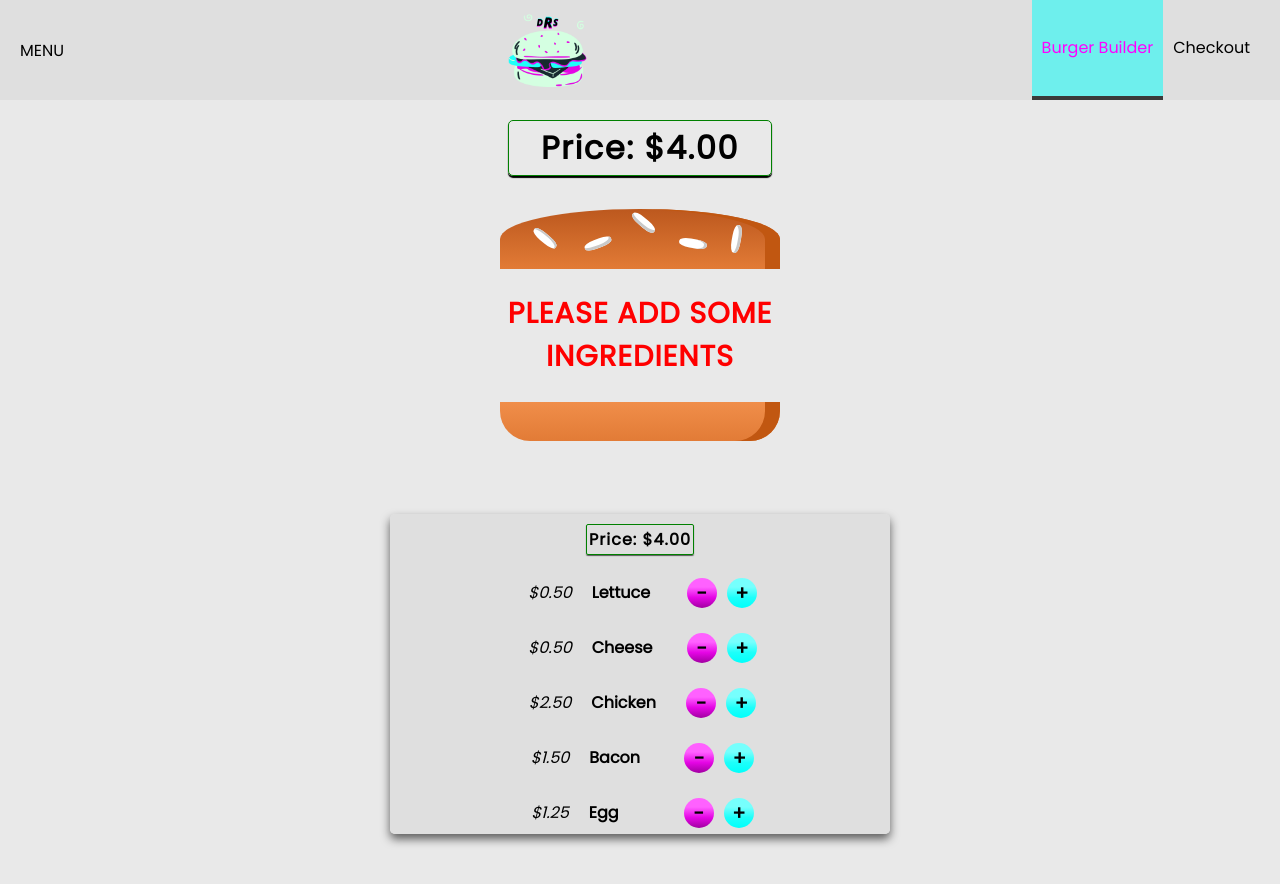
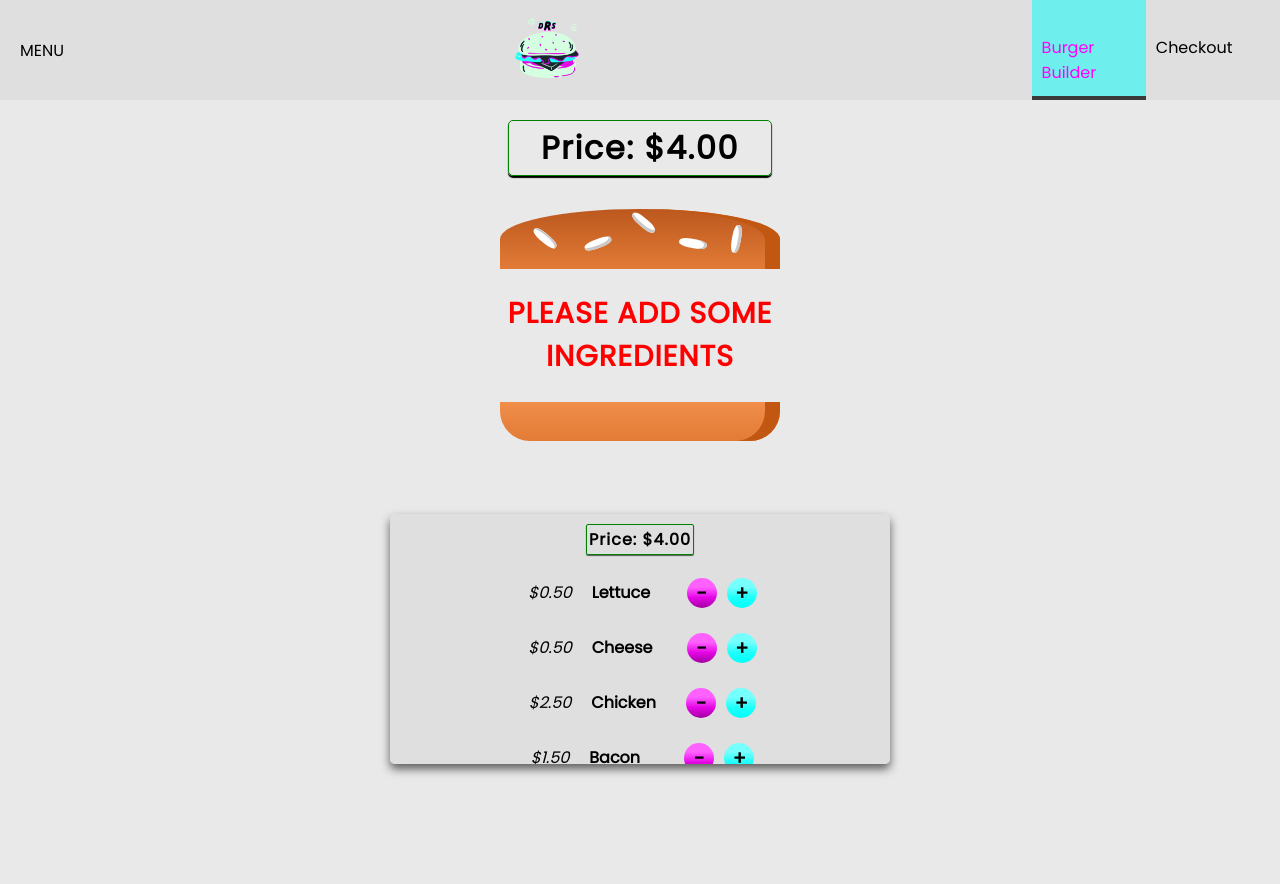
Before and after one commit to damonspencerroberts/DRS-Burger-Builder, a React (Create React App) app: page / in a window 1280 px wide. Shown: the top 884 px of the page. Built offline with nearby package versions, Linux system fonts and the light colour scheme.

Commit message:
added side bar and tool bar

```diff
--- a/src/components/Navigation/Toolbar/Toolbar.js
+++ b/src/components/Navigation/Toolbar/Toolbar.js
@@ -1,13 +1,16 @@
 import React from 'react';
 import classes from "./Toolbar.module.css";
-import Logo from "../../../assets/Drs-burger.png";
+import Logo from "../../logo/logo";
 import NavigationItems from "../navigation-items/Navigation-items";
+
+
+
 
 
 const Toolbar = (props) =>
     <header className = {classes.Toolbar}>
         <div>MENU</div>
-        <div><img className = {classes.Logo} src = {Logo} alt = "drs-burger"></img></div>
+        <div className = {classes.Logo}><Logo/></div>
         <nav>
             <NavigationItems/>
         </nav>
--- a/src/components/Navigation/Toolbar/Toolbar.module.css
+++ b/src/components/Navigation/Toolbar/Toolbar.module.css
@@ -18,5 +18,5 @@
 }
 
 .Logo {
-    width: 80px;
+    height: 90%;
 }
--- a/src/components/Navigation/navigation-items/navigation-item/Nav-item.module.css
+++ b/src/components/Navigation/navigation-items/navigation-item/Nav-item.module.css
@@ -23,3 +23,26 @@
     border-bottom: 4px solid #3a3a3a;
     background-color: #00fffb81;
 }
+
+@media (min-width: 500px) {
+    .NavItem {
+        margin: 10px 0;
+        box-sizing: border-box;
+        display: block;
+        width: 100%;
+    }
+
+    .NavItem a {
+        color: black;
+        text-decoration: none;
+        width: 100%;
+        box-sizing: border-box;
+        display: block;
+    }
+
+    .NavItem a:hover,
+    .NavItem a:active,
+    .NavItem a.active {
+        color: #ff00ff;
+    }
+}
--- /dev/null
+++ b/src/components/Navigation/sidedrawer/Side-drawer.js
@@ -0,0 +1,20 @@
+import React from 'react';
+import NavItems from "../navigation-items/Navigation-items";
+import classes from "./Side-drawer.module.css";
+import Logo from "../../logo/logo";
+
+const sideDrawer = (props) => {
+    //...
+    return (
+        <div className = {classes.SideDrawer}>
+        <div className = {classes.Logo}>
+            <Logo/>
+        </div>
+            <nav>
+                <NavItems/>
+            </nav>
+        </div>
+    )
+}
+
+export default sideDrawer;
--- /dev/null
+++ b/src/components/Navigation/sidedrawer/Side-drawer.module.css
@@ -0,0 +1,31 @@
+.SideDrawer {
+    position: fixed;
+    width: 280px;
+    max-width: 70%;
+    height: 100%;
+    left: 0;
+    top: 0;
+    z-index: 200;
+    background-color: rgb(223, 223, 223);
+    padding: 32px 16px;
+    box-sizing: border-box;
+    transition: transform 0.3s ease-out;
+}
+
+@media (min-width: 500px) {
+    .SideDrawer {
+        display: none;
+    }
+}
+
+.Open {
+    transform: translateX(0);
+}
+
+.Close {
+    transform: translateX(-100%);
+}
+
+.Logo {
+    height: 11%;
+}
--- a/src/components/burger/build-controls/Build-Controls.module.css
+++ b/src/components/burger/build-controls/Build-Controls.module.css
@@ -8,7 +8,7 @@
     margin: auto;
     padding: 10px 0;
     border-radius: 5px;
-    height: 300px;
+    height: 230px;
     overflow: auto;
 }
 .BuildControls::-webkit-scrollbar {
--- a/src/components/layout/Layout.js
+++ b/src/components/layout/Layout.js
@@ -1,10 +1,11 @@
 import React, {Fragment} from "react";
 import styles from "./Layout.module.css"
 import Toolbar from "../Navigation/Toolbar/Toolbar";
-
+import SideBar from "../Navigation/sidedrawer/Side-drawer";
 const Layout = (props) =>
     <Fragment>
         <Toolbar />
+        <SideBar />
         <main className = {styles.content}>
             {props.children}
         </main>
--- /dev/null
+++ b/src/components/logo/logo.js
@@ -0,0 +1,9 @@
+import React from 'react';
+import classes from "./logo.module.css";
+import LogoPic from "../../assets/Drs-burger.png";
+
+const Logo = () => <div className = {classes.Logo}>
+    <img src = {LogoPic} alt = "drs-burger"></img>
+</div>
+
+export default Logo;
--- /dev/null
+++ b/src/components/logo/logo.module.css
@@ -0,0 +1,10 @@
+.Logo {
+    padding: 8px;
+    height: 90%;
+    box-sizing: border-box;
+    border-radius: 20px;
+}
+
+.Logo img {
+    height: 100%;
+}
```
